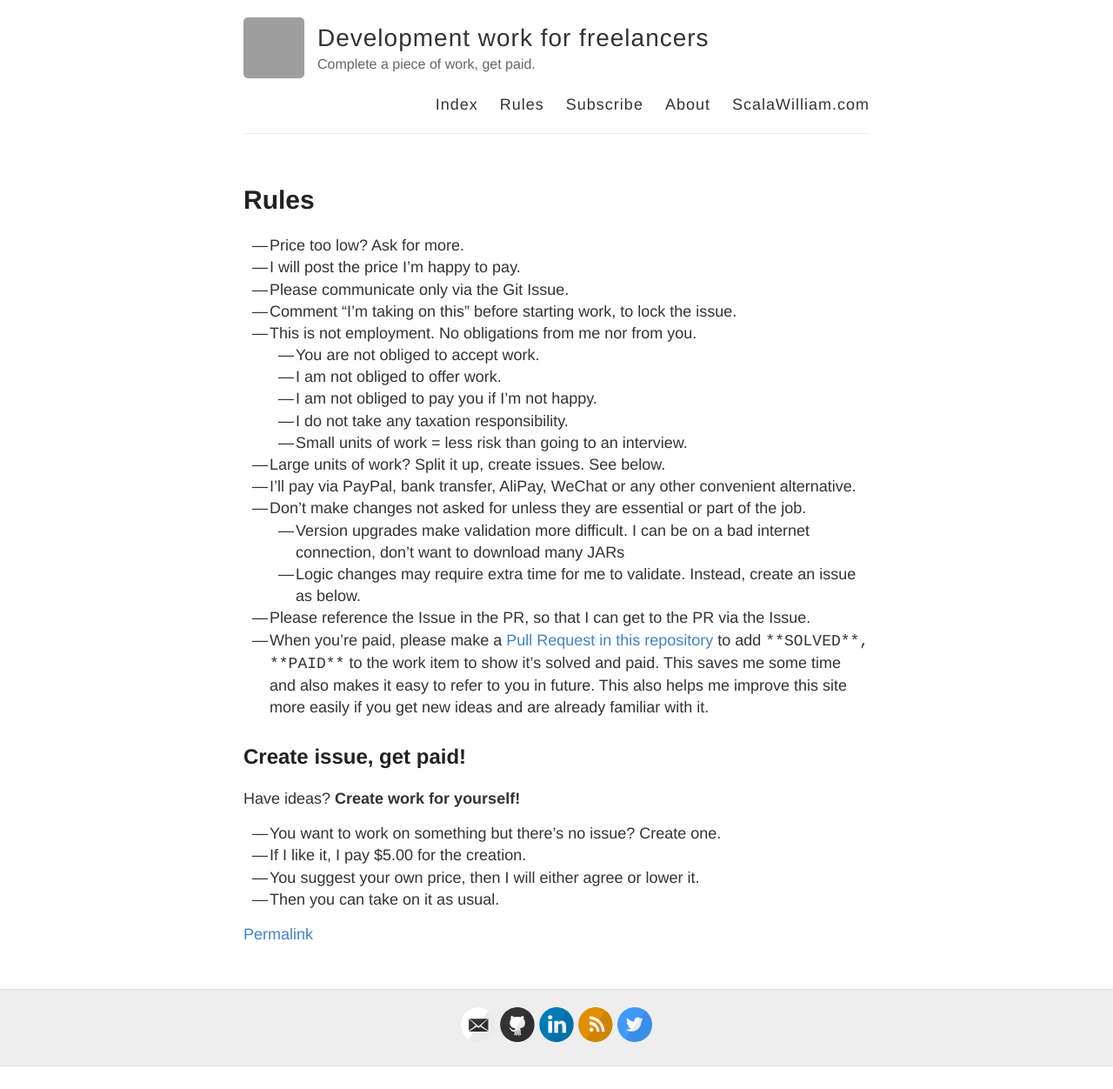
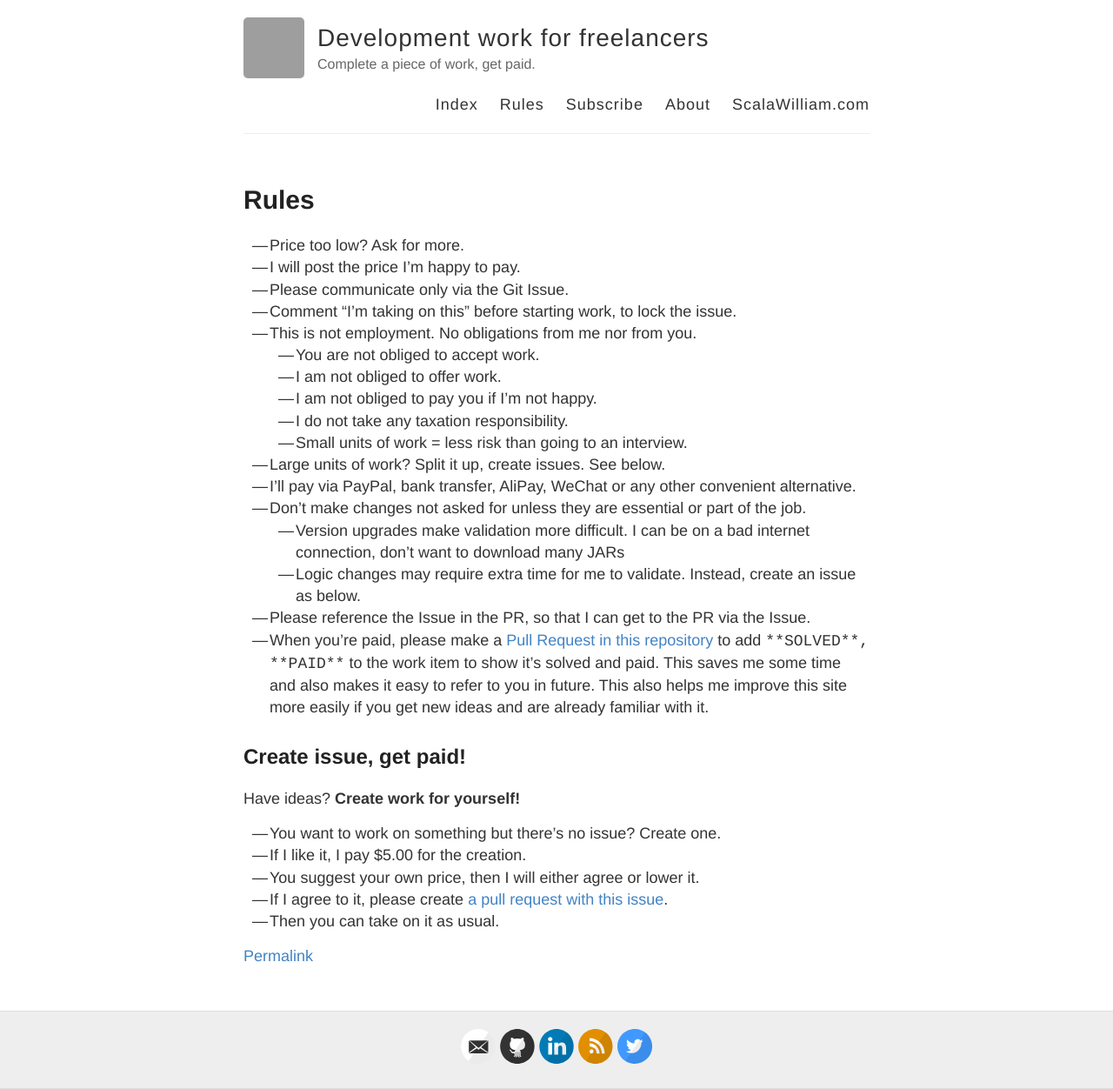
Before and after one commit to ScalaWilliam/Work, a Jekyll site: the page built from rules.md, in a window 1280 px wide. Shown: the whole page at 87% size. Built offline with Jekyll 4.4.1, drawn with Linux system fonts in a browser that asks for light colours; before the commit the page ends 1226 px from its top, so only the background shows below that; grey boxes are pictures that could not be loaded.

Commit message:
Update rules.md

```diff
--- a/rules.md
+++ b/rules.md
@@ -29,4 +29,5 @@ Have ideas? **Create work for yourself!**
 - You want to work on something but there's no issue? Create one.
 - If I like it, I pay $5.00 for the creation.
 - You suggest your own price, then I will either agree or lower it.
+- If I agree to it, please create [a pull request with this issue](https://github.com/ScalaWilliam/Work/tree/master/_posts).
 - Then you can take on it as usual.
```
